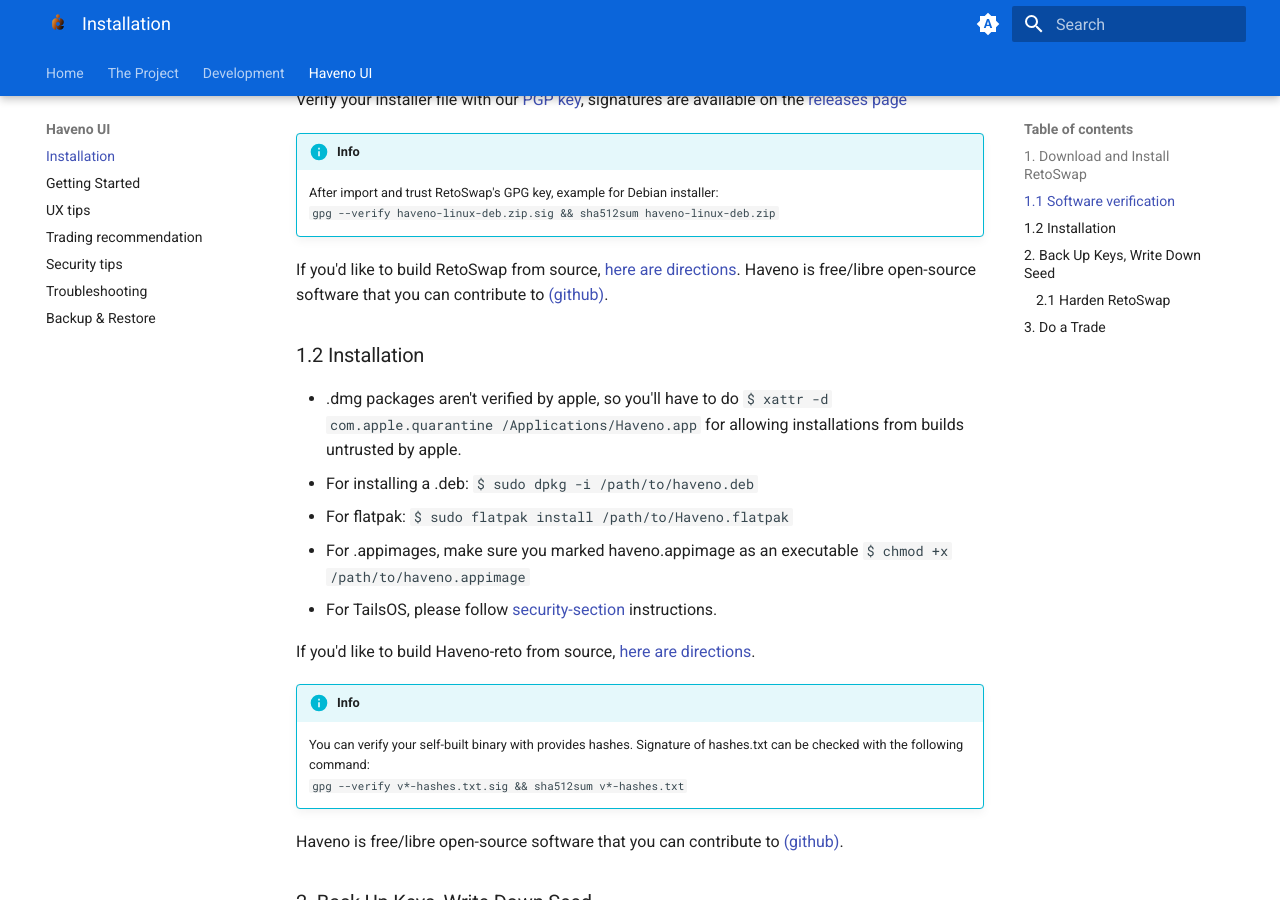
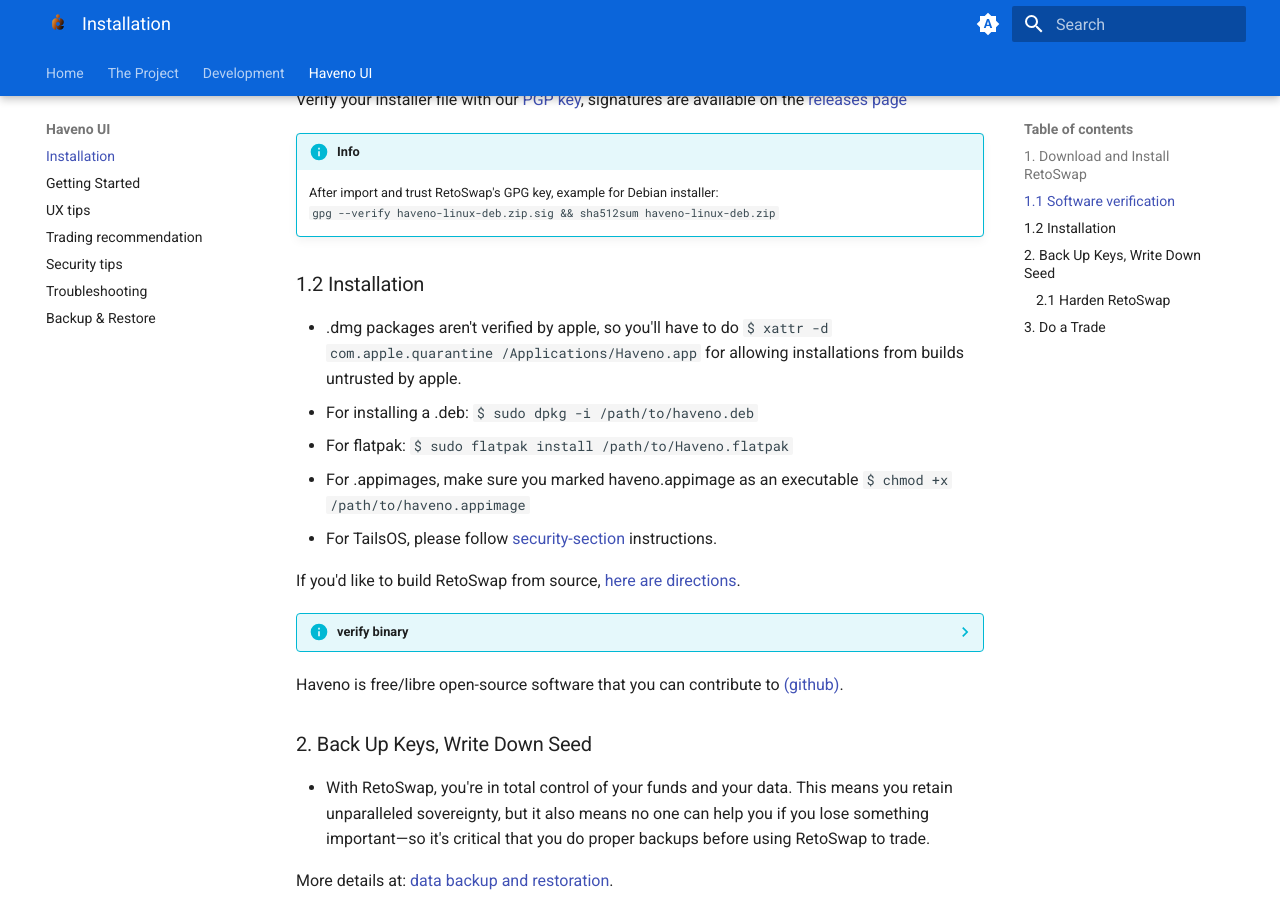
Before and after one commit to boldsuck/haveno-reto-docs, an MkDocs documentation site: the page built from docs/haveno-ui/installation.md, in a window 1280 px wide and 900 px high, scrolled down 399 px. Built offline with MkDocs 1.6.1 and Material for MkDocs 9.7.7, drawn with Linux system fonts in a browser that asks for light colours; plug-ins that fetch from the network failed and are left out; the version menu is left out.

Commit message:
remove double sentence

````diff
--- a/docs/haveno-ui/installation.md
+++ b/docs/haveno-ui/installation.md
@@ -14,8 +14,6 @@
     After import and trust RetoSwap's GPG key, example for Debian installer:<br>
     `gpg --verify haveno-linux-deb.zip.sig && sha512sum haveno-linux-deb.zip`
 
-If you'd like to build RetoSwap from source, [here are directions](https://github.com/retoaccess1/haveno-reto/blob/master/docs/installing.md). Haveno is free/libre open-source software that you can contribute to [(github)](https://github.com/retoaccess1/haveno-reto).
-
 ### 1.2 Installation
 
 - .dmg packages aren't verified by apple, so you'll have to do ```$ xattr -d com.apple.quarantine /Applications/Haveno.app``` for allowing installations from builds untrusted by apple.
@@ -24,10 +22,10 @@
 -  For .appimages, make sure you marked haveno.appimage as an executable ```$ chmod +x /path/to/haveno.appimage```
 -  For TailsOS, please follow [security-section](./security.md#install-and-use-retoswap-on-tailsos) instructions.
 
-If you'd like to build Haveno-reto from source, [here are directions](https://github.com/retoaccess1/haveno-reto/blob/master/docs/installing.md).
+If you'd like to build RetoSwap from source, [here are directions](https://github.com/retoaccess1/haveno-reto/blob/master/docs/installing.md).
 
-!!! info
-    You can verify your self-built binary with provides hashes. Signature of hashes.txt can be checked with the following command:<br>
+??? info "verify binary"
+    You can verify your self-build binary with provided hashes. Signature of `vX.Y.Z-hashes.txt` can be checked with the following command:<br>
     `gpg --verify v*-hashes.txt.sig && sha512sum v*-hashes.txt`
 
 Haveno is free/libre open-source software that you can contribute to [(github)](https://github.com/retoaccess1/haveno-reto).
````
